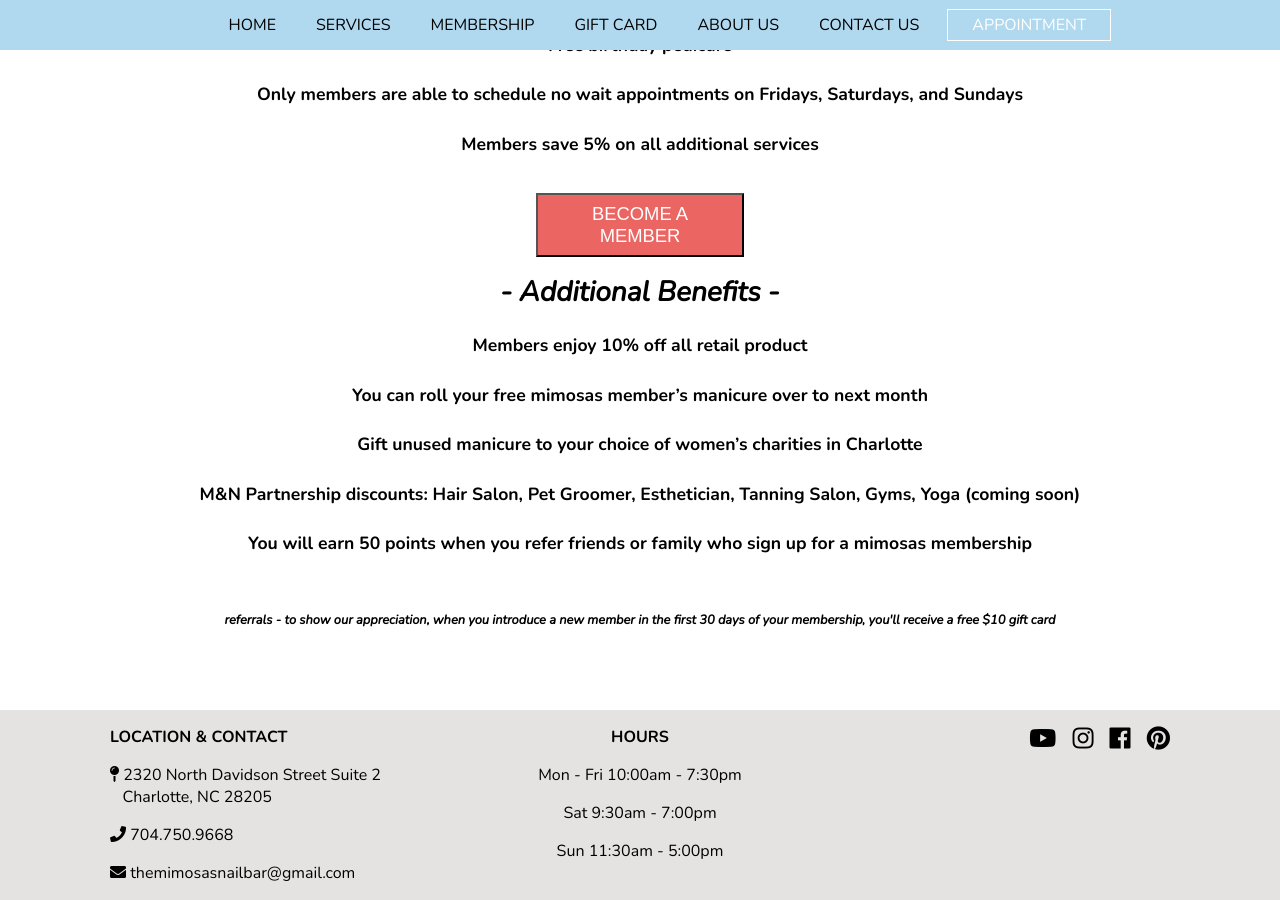
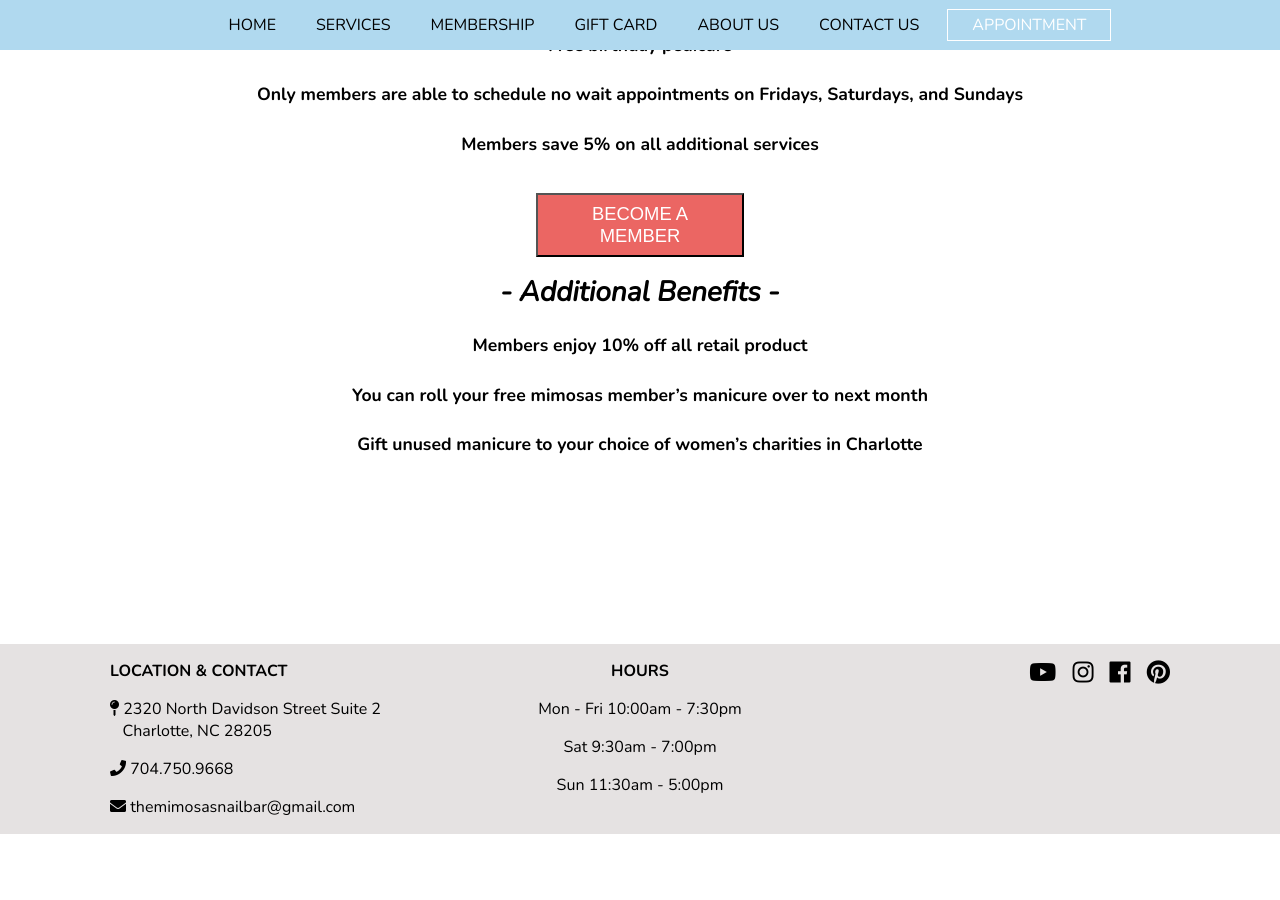
Before and after one commit to mimosasnailbar/mimosas, a Jekyll site: the page built from membership.html, in a window 1280 px wide and 900 px high, scrolled down 1383 px. Built offline with Jekyll 4.4.1, drawn with Linux system fonts in a browser that asks for light colours; nearby versions of some CDN libraries; after the commit the page ends 2217 px from its top, so only the background shows below that.

Commit message:
Updated 'membership.html' via CloudCannon

```diff
--- a/membership.html
+++ b/membership.html
@@ -38,17 +38,14 @@ layout: default
 			Gift unused manicure to your choice of women’s charities in Charlotte
 		</p>
 		<p class="editable">
-			M&N Partnership discounts: Hair Salon, Pet Groomer, Esthetician, Tanning
-			Salon, Gyms, Yoga (coming soon)
+
 		</p>
 		<p class="editable">
-			You will earn 50 points when you refer friends or family who sign up for a
-			mimosas membership
+
 		</p>
 		<p class="membership__offers--last editable">
 			<em class="editable"
-				>referrals - to show our appreciation, when you introduce a new member
-				in the first 30 days of your membership, you'll receive a free $10 gift card</em>
+				></em>
 		</p>
 	</div>
 </section>
```
